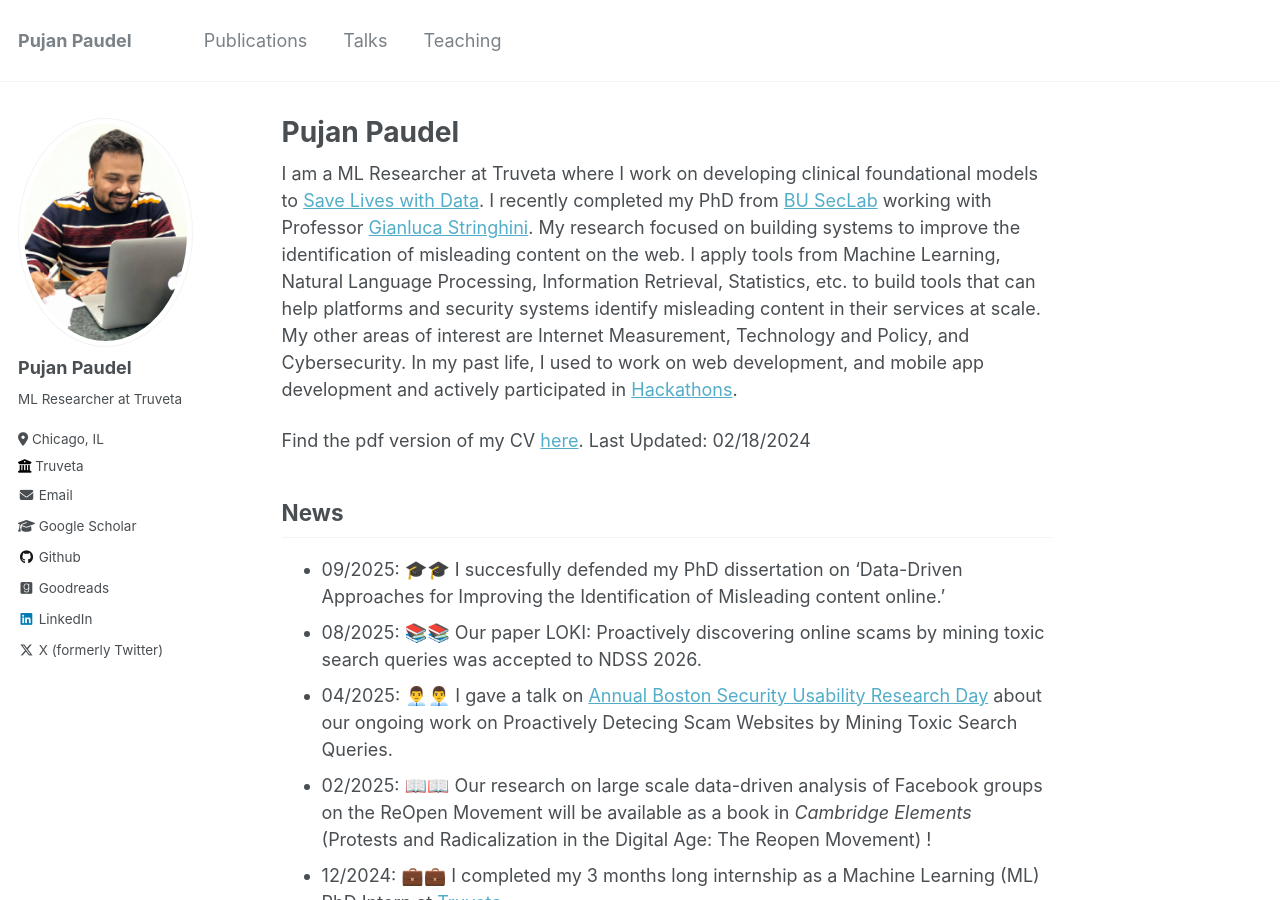
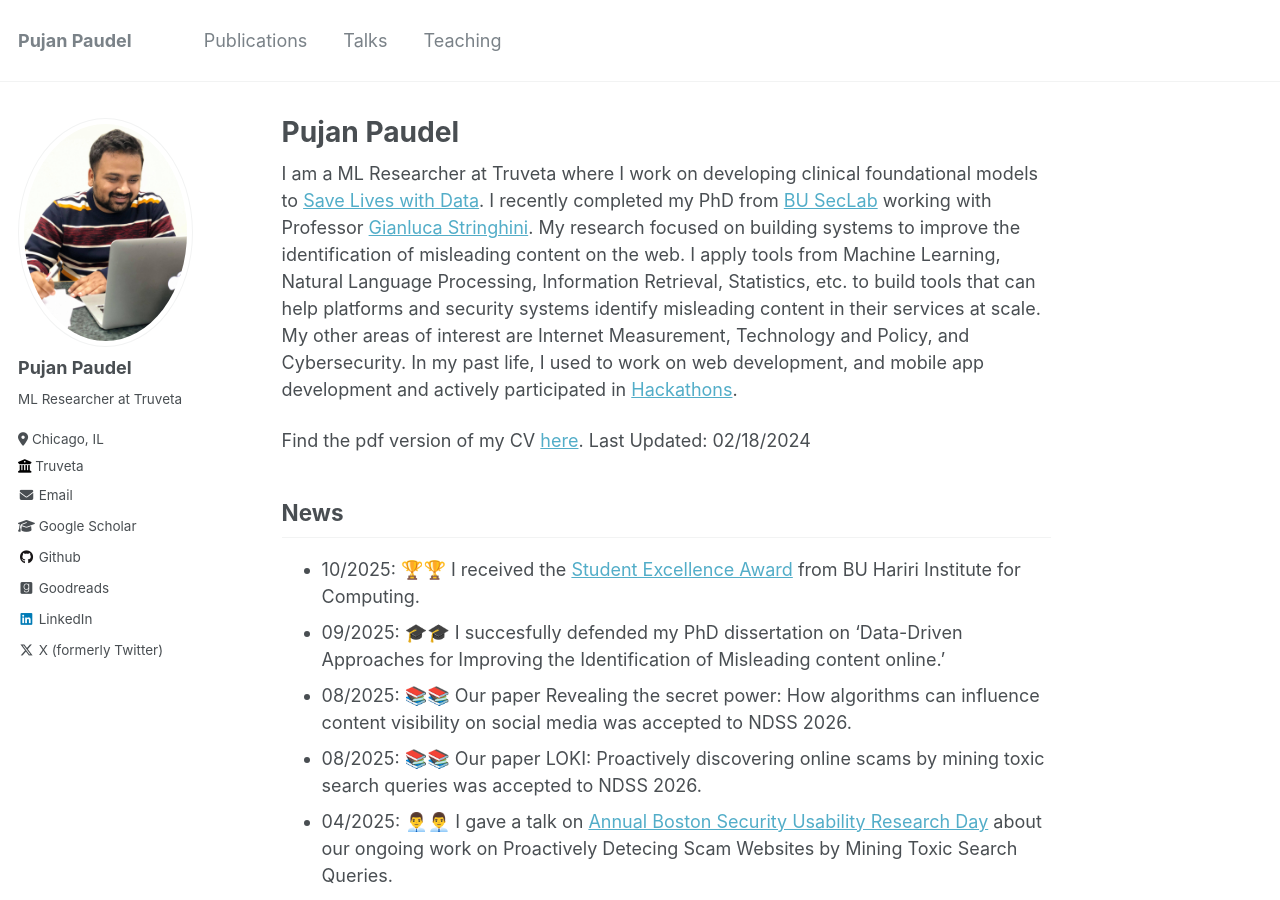
Before and after one commit to codepujan/codepujan.github.io, a Jekyll site: the page built from _pages/about.md, in a window 1280 px wide and 900 px high. Built offline with Jekyll 4.4.1, drawn with Linux system fonts in a browser that asks for light colours.

Commit message:
Update about.md

```diff
--- a/_pages/about.md
+++ b/_pages/about.md
@@ -14,7 +14,9 @@ Find the pdf version of my CV <a href="files/pujan_cv_updated.pdf" target="_blan
 
 News
 ------
+* 10/2025: 🏆🏆 I received the [Student Excellence Award](https://www.bu.edu/hic/2025/09/25/38694/) from BU Hariri Institute for Computing.
 * 09/2025: 🎓🎓 I succesfully defended my PhD dissertation on 'Data-Driven Approaches for Improving the Identification of Misleading content online.'
+* 08/2025: 📚📚 Our paper Revealing the secret power: How algorithms can influence content visibility on social media was accepted to NDSS 2026.
 * 08/2025: 📚📚 Our paper LOKI: Proactively discovering online scams by mining toxic search queries was accepted to NDSS 2026.
 * 04/2025: 👨‍💼👨‍💼 I gave a talk on [Annual Boston Security Usability Research Day](https://absurd.cs.tufts.edu/) about our ongoing work on Proactively Detecing Scam Websites by Mining Toxic Search Queries.
 * 02/2025: 📖📖 Our research on large scale data-driven analysis of Facebook groups on the ReOpen Movement will be available as a book in _Cambridge Elements_ (Protests and Radicalization in the Digital Age: The Reopen Movement) !
```
